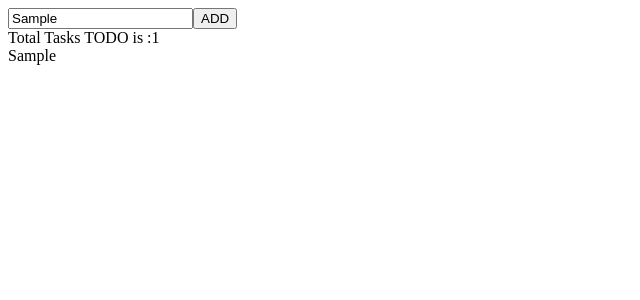
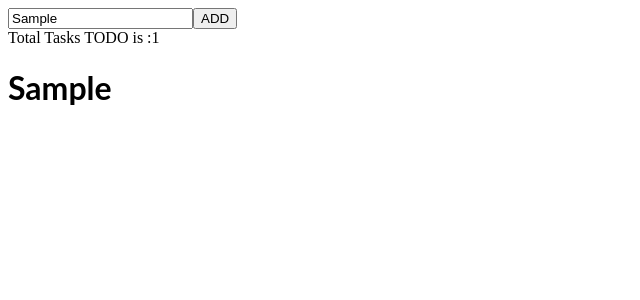
Before and after one commit to RSK89/TODO, a React (Create React App) app: page / in a window 1280 px wide. Both pictures are taken after typing "Sample" into the empty fields and a click on the button "ADD". Shown: the top 300 px of the page, without its empty margins (0-640 px from the left). Built offline with nearby package versions, Linux system fonts and the light colour scheme.

Commit message:
1 file modified

```diff
--- a/App.tsx
+++ b/App.tsx
@@ -2,7 +2,7 @@ import * as React from 'react';
 import './style.css';
 import React, { useState } from 'react';
 
-export default function App() {
+function App() {
   let [Task, SetData] = useState(null);
   let [allTask, SetList] = useState([]);
   const UpdateData = (e) => {
@@ -25,10 +25,11 @@ export default function App() {
         Total Tasks TODO is :{allTask.length}
         <br />
         {/*allTask.length > 0 ? allTask : 'you have zero tasks '*/}
-       { allTask.map(T => <div key={T}
-            >{T}</div>)}
-
+        {allTask.map((T) => (
+          <h1 key={T}>{T}</h1>
+        ))}
       </div>
     </>
   );
 }
+export default App;
```
